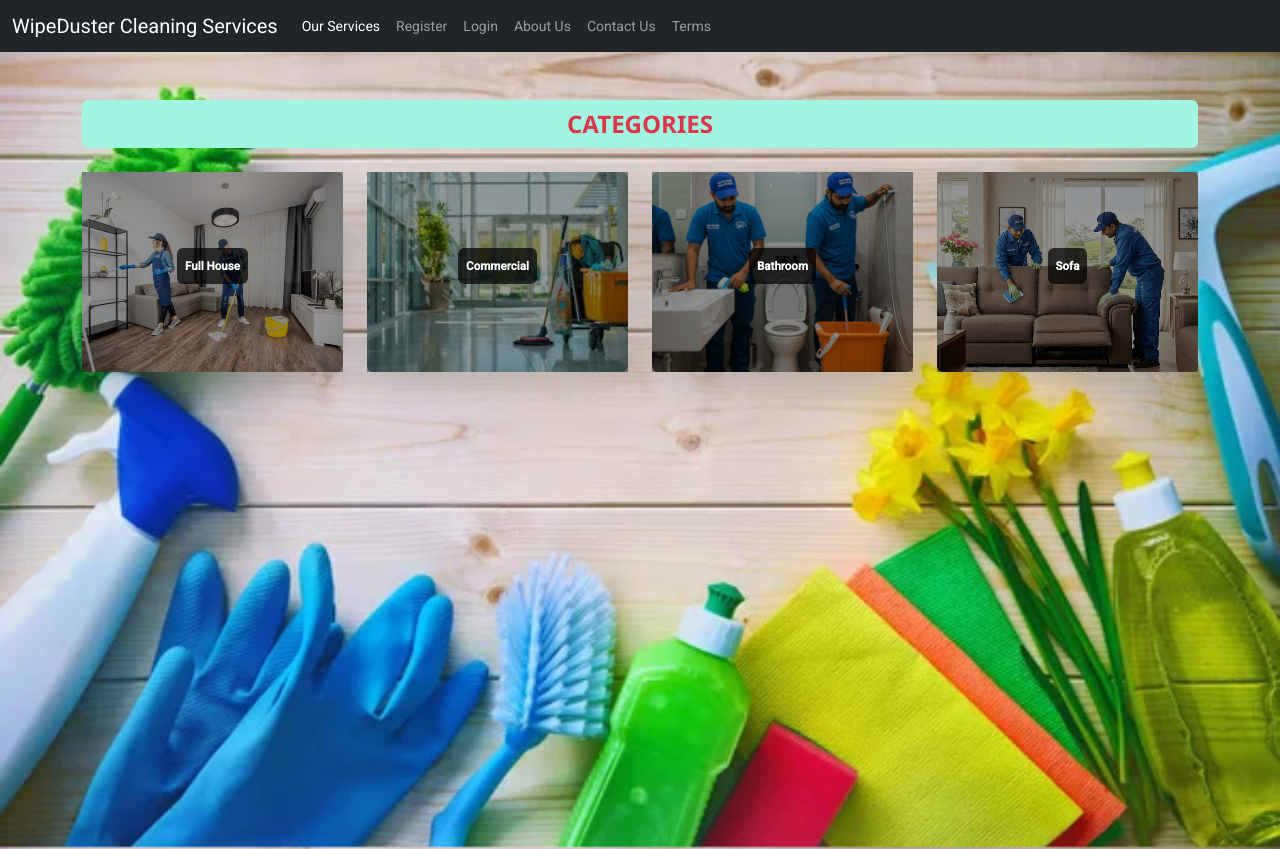
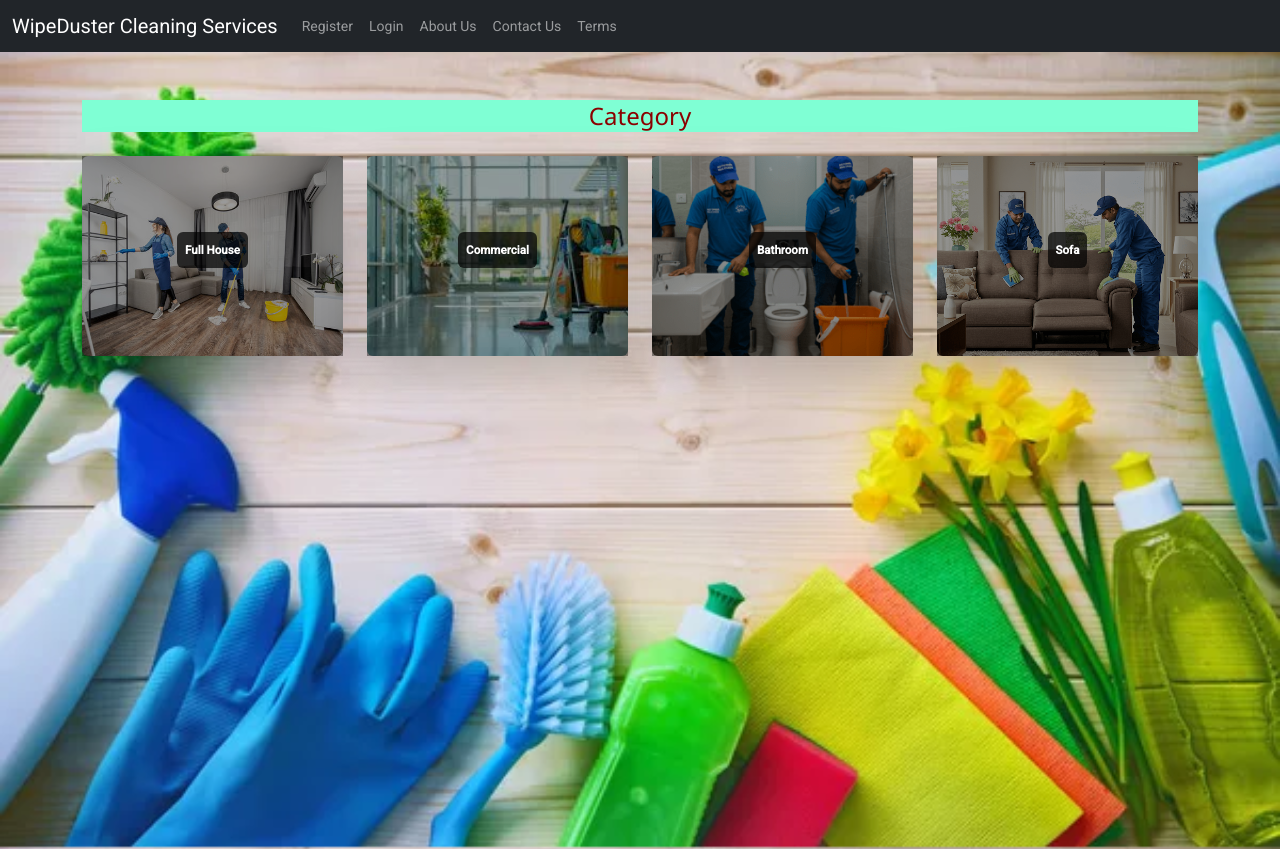
Before and after one commit to HaricharanB/cleaning-service-frontend, an Angular app: page / in a window 1280 px wide. Shown: the top 849 px of the page. Built offline with nearby package versions, Linux system fonts and the light colour scheme.

Commit message:
Basic Changes

```diff
--- a/src/app/category/category.component.html
+++ b/src/app/category/category.component.html
@@ -1,7 +1,7 @@
 <div class="container my-5">
-  <h1 class="text-center mb-4 text-uppercase fw-bold py-2"
-      style="color: #dc3545; font-family: 'Segoe UI', Tahoma, Geneva, Verdana, sans-serif; background-color: #a2f5e2; border-radius: 6px;">
-    Categories
+  <h1 class="text-center mb-4"
+      style="color: darkred; font-family: 'Segoe UI', Tahoma, Geneva, Verdana, sans-serif; background-color: aquamarine;">
+      Category
   </h1>
 
   <div class="row row-cols-1 row-cols-md-2 row-cols-lg-4 g-4 text-center">
--- a/src/app/login/login.component.html
+++ b/src/app/login/login.component.html
@@ -1,7 +1,7 @@
 <div class="container mt-5">
   <div class="card mx-auto shadow-lg border-0 rounded-4" style="max-width: 420px;">
     <div class="card-header text-center bg-primary text-white rounded-top-4">
-      <h4 class="mb-0"><i class="bi bi-shield-lock-fill me-2"></i>Login with OTP</h4>
+      <h4 class="mb-0"><i class="bi bi-shield-lock-fill me-2"></i>Login with OTP to view our services</h4>
     </div>
 
     <div class="card-body p-4">
--- a/src/app/nav/nav.component.html
+++ b/src/app/nav/nav.component.html
@@ -16,7 +16,7 @@
     <div class="collapse navbar-collapse" id="navbarNav">
       <!-- Left Navigation -->
       <ul class="navbar-nav me-auto mb-2 mb-lg-0">
-        <li class="nav-item">
+        <li class="nav-item" *ngIf="isLoggedIn">
           <a class="nav-link" routerLink="/" routerLinkActive="active">Our Services</a>
         </li>
         <li class="nav-item" *ngIf="!isLoggedIn">
--- a/src/app/register/register.component.html
+++ b/src/app/register/register.component.html
@@ -1,7 +1,7 @@
 <div class="container mt-5">
   <div class="card mx-auto shadow-lg border-0" style="max-width: 500px; border-radius: 12px;">
     <div class="card-header text-center bg-primary text-white py-4" style="border-top-left-radius: 12px; border-top-right-radius: 12px;">
-      <h2 class="mb-1">Register Yourself</h2>
+      <h2 class="mb-1">Register Yourself to view all our services</h2>
       <p class="text-white-50 mb-0">Fill in your details to get started with our services</p>
     </div>
     <div class="card-body p-4">
```
